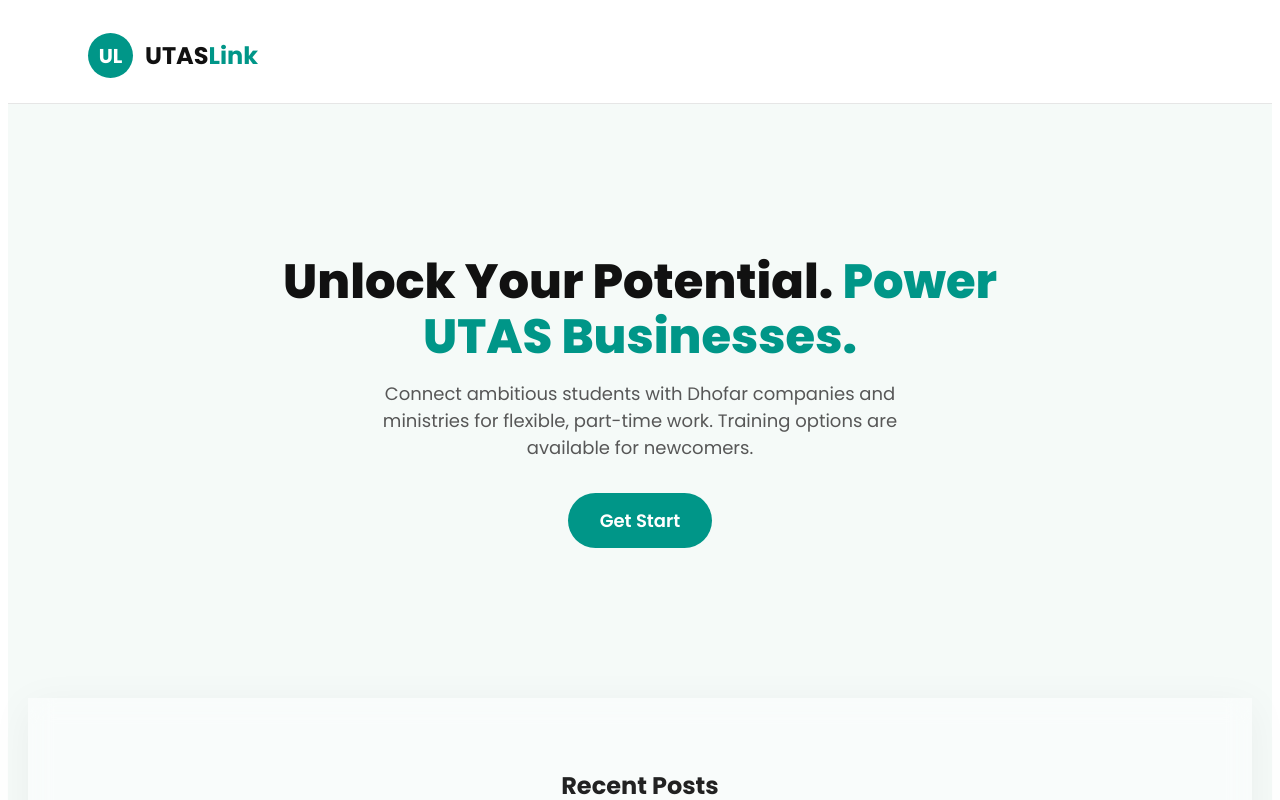
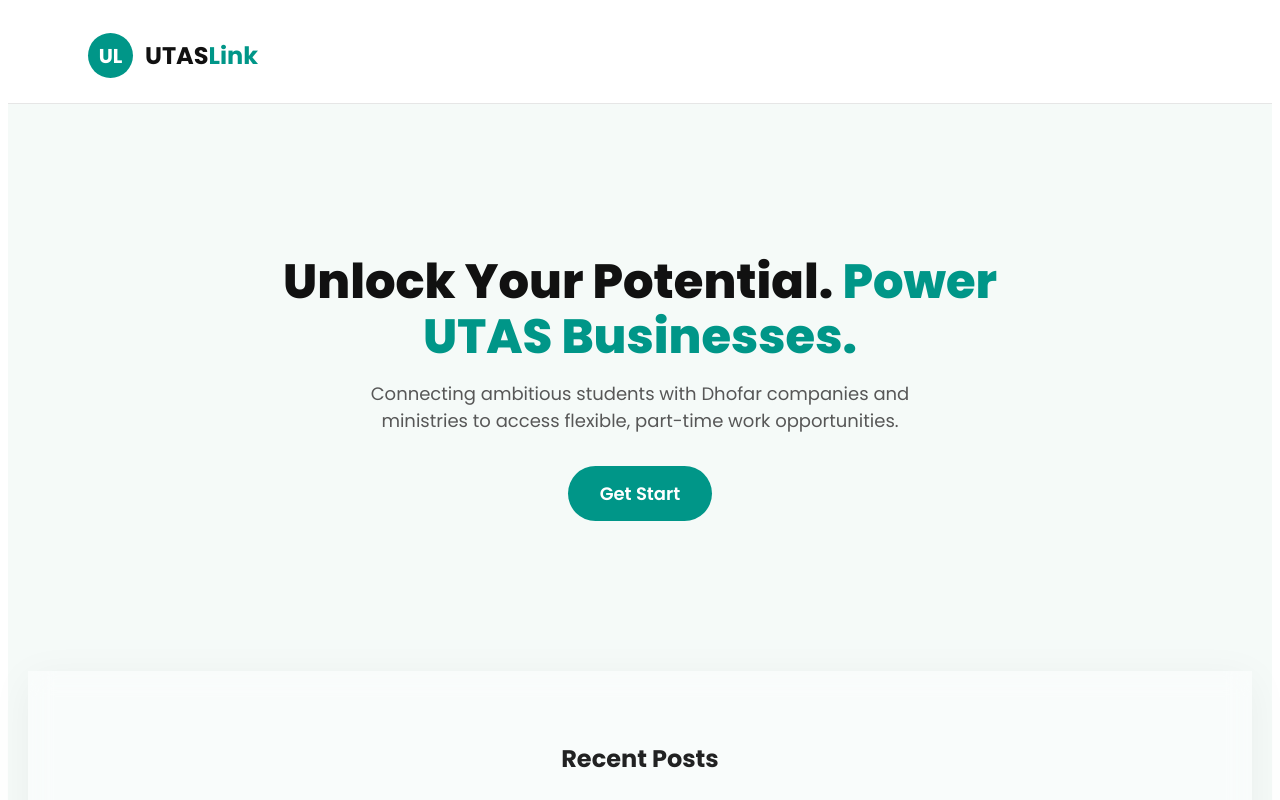
Before and after one commit to Aisha-Ahmed-Al-Mashikhi/utas-link-project, a React (Create React App) app in the folder client/: page / in a window 1280 px wide. Shown: the top 800 px of the page. Built offline with nearby package versions, Linux system fonts and the light colour scheme; no server answers.

Commit message:
Update Home.js

```diff
--- a/client/src/Component/Home.js
+++ b/client/src/Component/Home.js
@@ -16,9 +16,8 @@ const Home = () => {
         </h1>
 
         <p className="hero-text">
-          Connect ambitious students with Dhofar companies and ministries for
-          flexible, part-time work. Training options are available for
-          newcomers.
+          Connecting ambitious students with Dhofar companies and ministries
+          to access flexible, part-time work opportunities.
         </p>
 
         <Link to="/login">
```
